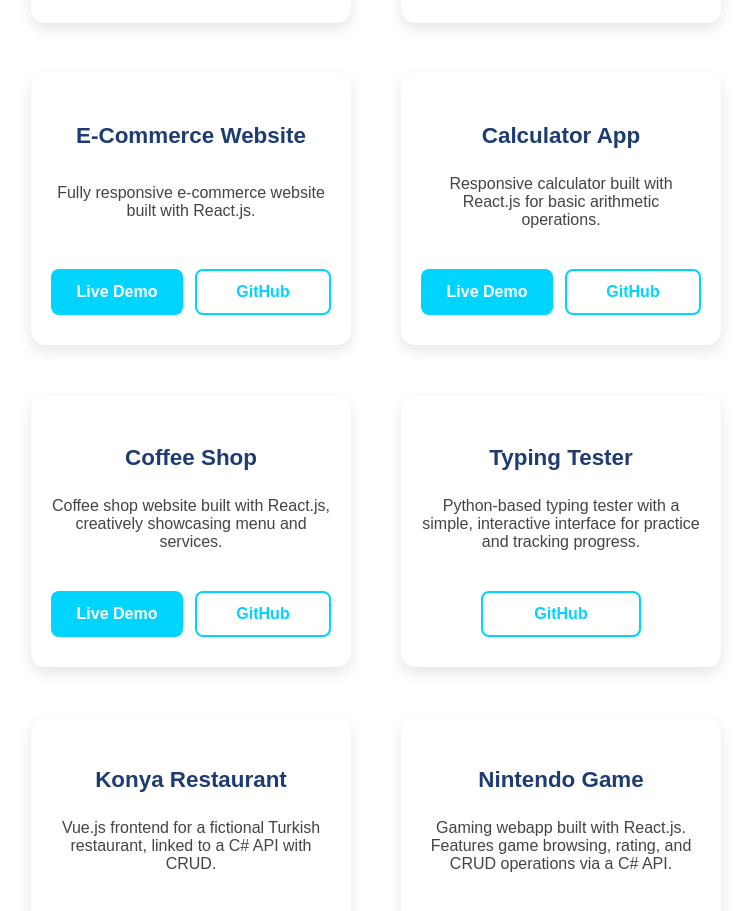
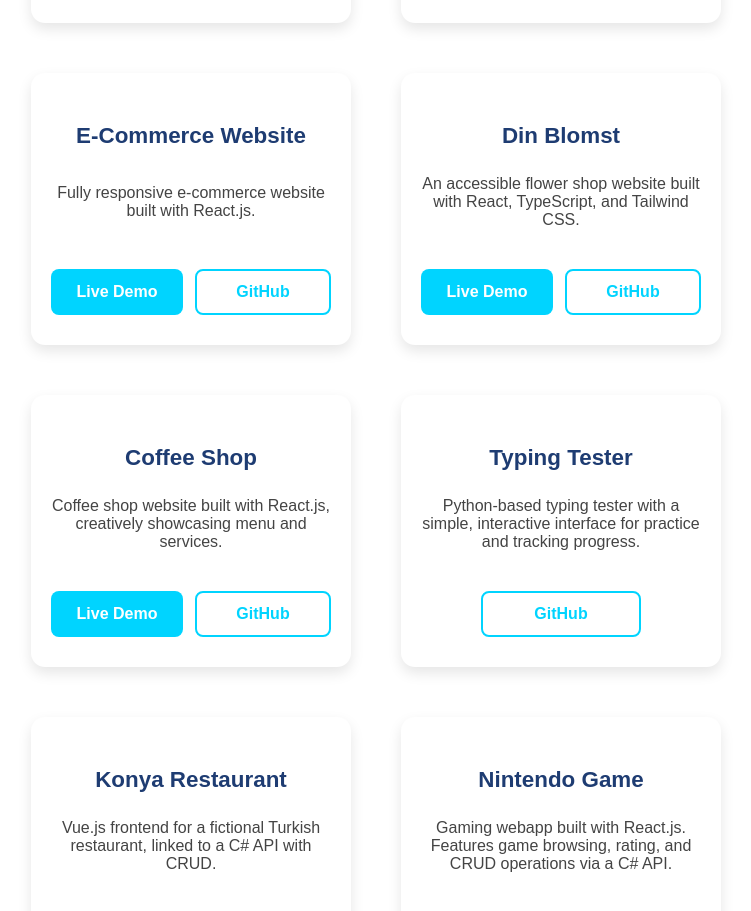
Before and after one commit to hamzas4011/personal-website, a React (Vite) app: page / in a window 1280 px wide. Shown: the part 2920-3831 px from the top of the page, without its empty margins (264-1015 px from the left). Built offline with nearby package versions, Linux system fonts and the light colour scheme.

Commit message:
updated the projects

```diff
--- a/src/projectsData.js
+++ b/src/projectsData.js
@@ -17,11 +17,11 @@
     liveLink: "https://ecommerce-app-alpha-lake-45.vercel.app",
     githubLink: "https://github.com/hamzas4011/world-view-app",
   },
-   {
-    name: "Calculator App",
-    description: "Responsive calculator built with React.js for basic arithmetic operations.",
-    liveLink: "https://calculator-app-two-beta.vercel.app/",
-    githubLink: "https://github.com/hamzas4011/calculator-app",
+  {
+    name: "Din Blomst",
+    description: "An accessible flower shop website built with React, TypeScript, and Tailwind CSS.",
+    liveLink: "https://din-blomst.vercel.app/",
+    githubLink: "https://github.com/hamzas4011/din-blomst",
   },
   {
     name: "Coffee Shop",
@@ -41,7 +41,7 @@
     liveLink: null,
     githubLink: "https://github.com/hamzas4011/konyarestaurant",
   },
-   {
+  {
     name: "Nintendo Game",
     description: "Gaming webapp built with React.js. Features game browsing, rating, and CRUD operations via a C# API.",
     liveLink: null,
```
Also changed, not shown: 1 other file (tests, documents, lock files or other folders).
